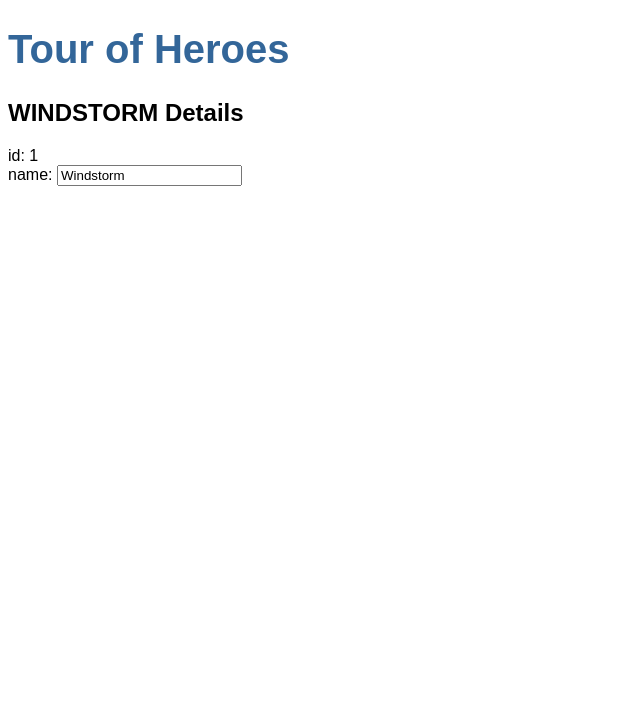
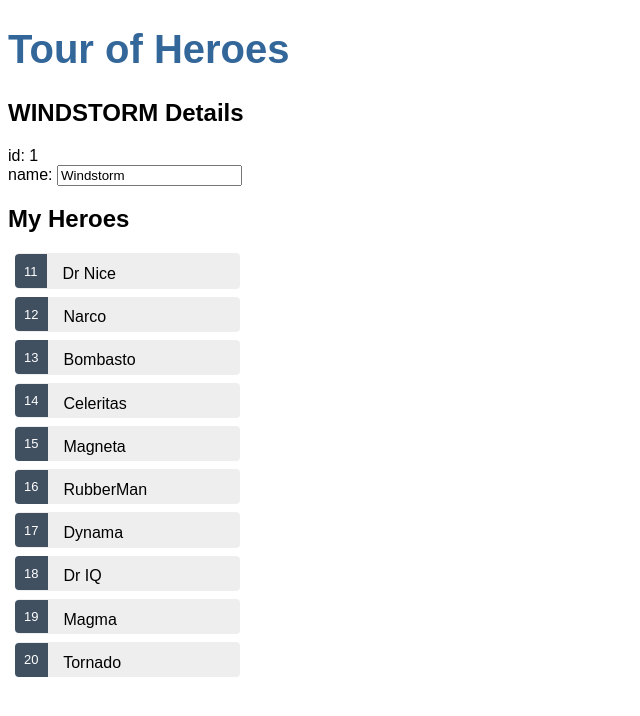
Before and after one commit to takepo/angular-tour-of-heroes, an Angular app: page / in a window 1280 px wide. Shown: the top 716 px of the page, without its empty margins (0-640 px from the left). Built offline with nearby package versions, Linux system fonts and the light colour scheme.

Commit message:
feat: ヒーローの一覧表示

```diff
--- a/src/app/heroes/heroes.component.css
+++ b/src/app/heroes/heroes.component.css
@@ -0,0 +1,44 @@
+/* HeroesComponent's private CSS styles */
+.heroes {
+  margin: 0 0 2em 0;
+  list-style-type: none;
+  padding: 0;
+  width: 15em;
+}
+.heroes li {
+  cursor: pointer;
+  position: relative;
+  left: 0;
+  background-color: #EEE;
+  margin: .5em;
+  padding: .3em 0;
+  height: 1.6em;
+  border-radius: 4px;
+}
+.heroes li:hover {
+  color: #607D8B;
+  background-color: #DDD;
+  left: .1em;
+}
+.heroes li.selected {
+  background-color: #CFD8DC;
+  color: white;
+}
+.heroes li.selected:hover {
+  background-color: #BBD8DC;
+  color: white;
+}
+.heroes .badge {
+  display: inline-block;
+  font-size: small;
+  color: white;
+  padding: 0.8em 0.7em 0 0.7em;
+  background-color:#405061;
+  line-height: 1em;
+  position: relative;
+  left: -1px;
+  top: -4px;
+  height: 1.8em;
+  margin-right: .8em;
+  border-radius: 4px 0 0 4px;
+}
--- a/src/app/heroes/heroes.component.html
+++ b/src/app/heroes/heroes.component.html
@@ -5,3 +5,10 @@
     <input [(ngModel)]="hero.name" placeholder="name" />
   </label>
 </div>
+
+<h2>My Heroes</h2>
+<ul class="heroes">
+  <li *ngFor="let hero of heroes">
+    <span class="badge">{{hero.id}}</span> {{hero.name}}
+  </li>
+</ul>
--- a/src/app/heroes/heroes.component.ts
+++ b/src/app/heroes/heroes.component.ts
@@ -1,5 +1,6 @@
 import { Component, OnInit } from '@angular/core';
 import { Hero } from '../hero';
+import { HEROES } from '../mock-heroes';
 
 @Component({
   selector: 'app-heroes',
@@ -10,7 +11,8 @@
   hero: Hero = {
     id: 1,
     name: 'Windstorm'
-  }
+  };
+  heroes = HEROES;
 
   constructor() { }
 
--- /dev/null
+++ b/src/app/mock-heroes.ts
@@ -0,0 +1,14 @@
+import { Hero } from './hero';
+
+export const HEROES: Hero[] = [
+  { id: 11, name: 'Dr Nice' },
+  { id: 12, name: 'Narco' },
+  { id: 13, name: 'Bombasto' },
+  { id: 14, name: 'Celeritas' },
+  { id: 15, name: 'Magneta' },
+  { id: 16, name: 'RubberMan' },
+  { id: 17, name: 'Dynama' },
+  { id: 18, name: 'Dr IQ' },
+  { id: 19, name: 'Magma' },
+  { id: 20, name: 'Tornado' }
+];
```
